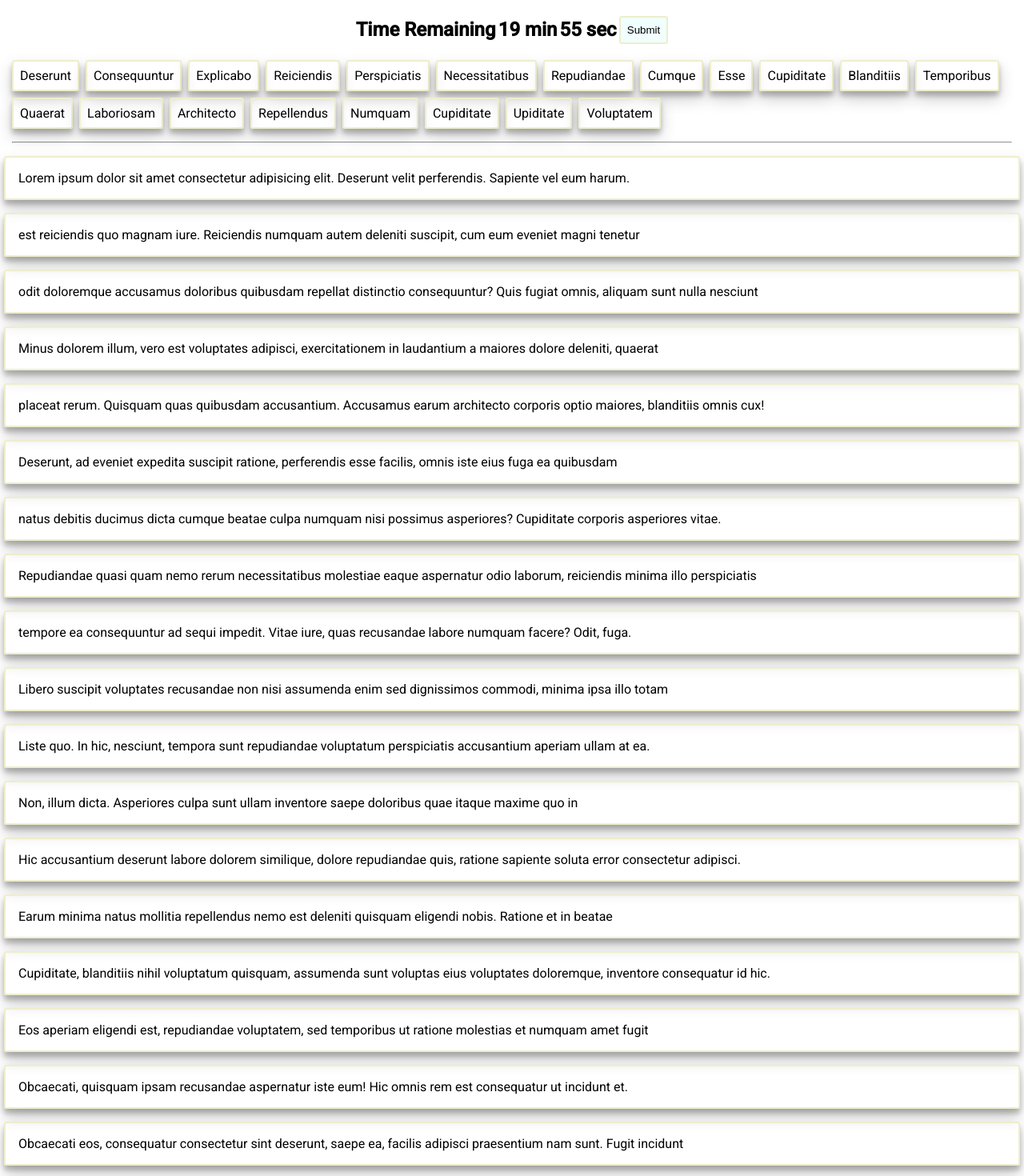
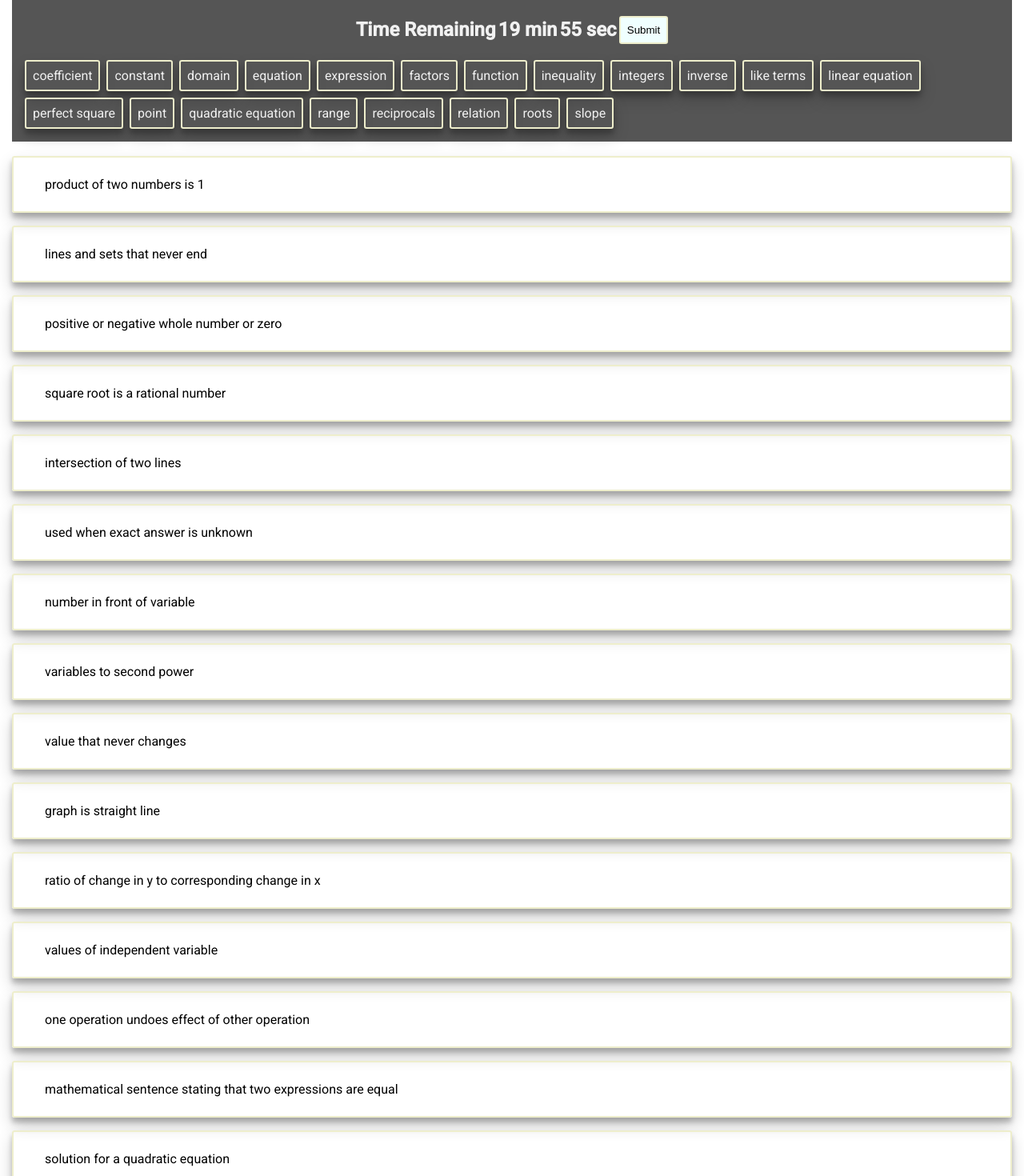
Before and after one commit to Dovernh/Match, an Angular app: page / in a window 1280 px wide. Shown: the top 1470 px of the page at 80% size. Built offline with nearby package versions, Linux system fonts and the light colour scheme.

Commit message:
styling, wording, definition changes

```diff
--- a/src/app/match/match.component.html
+++ b/src/app/match/match.component.html
@@ -1,11 +1,11 @@
 <div class="container">
+  <div class="sticky header" #headerContainer>
     <h2>
       <app-count-down
         [endMinutes]="20"
         (submitted)="submitted()"
       ></app-count-down>
     </h2>
-
     <div class="words">
       <div
         class="word"
@@ -17,10 +17,9 @@
         {{ word.displayName }}
       </div>
     </div>
+  </div>
 
-  <hr />
-
-  <div class="defs">
+  <div class="defs" #defContainer>
     <div class="def-container" *ngFor="let def of defs">
       <div
         class="placeholder"
--- a/src/app/match/match.component.scss
+++ b/src/app/match/match.component.scss
@@ -1,11 +1,23 @@
 .container {
   --primary: #eec;
+
+  .sticky {
+    position: fixed;
+    top: 0;
+    right: 0;
+  }
+
+  .header {
+    background: #555;
+    color: #f1f1f1;
+    margin: 0 15px;
 
     .words {
       display: flex;
       flex-wrap: wrap;
       gap: 0.5rem;
       margin-top: 1rem;
+      padding: 0 1rem 1rem 1rem;
 
       .word {
         padding: 0.5rem;
@@ -16,26 +28,18 @@
           rgba(0, 0, 0, 0.23) 0px 6px 6px;
       }
     }
-
-  hr {
-    margin: 1rem 0;
   }
 
   .defs {
     display: flex;
     flex-direction: column;
-    align-items: center;
     gap: 1rem;
-    margin-top: 1rem;
 
     .def-container {
-      display: flex;
-      flex-direction: column;
       cursor: pointer;
       padding: 0.5rem;
       border-radius: 0.2rem;
       border: 2px solid var(--primary);
-      width: 100%;
       box-shadow: rgba(0, 0, 0, 0.19) 0px 10px 20px,
         rgba(0, 0, 0, 0.23) 0px 6px 6px;
 
@@ -46,7 +50,8 @@
       }
 
       .def {
-        padding: 0.5rem;
+        padding: 1rem;
+        margin: 0 15px;
       }
     }
   }
--- a/src/app/match/match.component.ts
+++ b/src/app/match/match.component.ts
@@ -1,4 +1,11 @@
-import { Component, OnInit } from '@angular/core';
+import {
+  AfterViewInit,
+  Component,
+  ElementRef,
+  HostListener,
+  OnInit,
+  ViewChild,
+} from '@angular/core';
 import { Router } from '@angular/router';
 import { Definition } from '../models/definition.model';
 import { Word } from '../models/word.model';
@@ -8,148 +15,152 @@ import { Word } from '../models/word.model';
   templateUrl: './match.component.html',
   styleUrls: ['./match.component.scss'],
 })
-export class MatchComponent implements OnInit {
+export class MatchComponent implements OnInit, AfterViewInit {
+  @ViewChild('headerContainer') headerContainer!: ElementRef;
+  @ViewChild('defContainer') defContainer!: ElementRef;
+
   selectedWord: string | null = null;
 
   words: Word[] = [
-    { displayName: 'Deserunt', selected: false, assigned: false },
-    { displayName: 'Consequuntur', selected: false, assigned: false },
-    { displayName: 'Explicabo', selected: false, assigned: false },
-    { displayName: 'Reiciendis', selected: false, assigned: false },
-    { displayName: 'Perspiciatis', selected: false, assigned: false },
-    { displayName: 'Necessitatibus', selected: false, assigned: false },
-    { displayName: 'Repudiandae', selected: false, assigned: false },
-    { displayName: 'Cumque', selected: false, assigned: false },
-    { displayName: 'Esse', selected: false, assigned: false },
-    { displayName: 'Cupiditate', selected: false, assigned: false },
-    { displayName: 'Blanditiis ', selected: false, assigned: false },
-    { displayName: 'Temporibus', selected: false, assigned: false },
-    { displayName: 'Quaerat', selected: false, assigned: false },
-    { displayName: 'Laboriosam', selected: false, assigned: false },
-    { displayName: 'Architecto', selected: false, assigned: false },
-    { displayName: 'Repellendus', selected: false, assigned: false },
-    { displayName: 'Numquam', selected: false, assigned: false },
-    { displayName: 'Cupiditate', selected: false, assigned: false },
-    { displayName: 'Upiditate', selected: false, assigned: false },
-    { displayName: 'Voluptatem', selected: false, assigned: false },
+    { displayName: 'coefficient', selected: false, assigned: false },
+    { displayName: 'constant', selected: false, assigned: false },
+    { displayName: 'domain', selected: false, assigned: false },
+    { displayName: 'equation', selected: false, assigned: false },
+    { displayName: 'expression', selected: false, assigned: false },
+    { displayName: 'factors', selected: false, assigned: false },
+    { displayName: 'function', selected: false, assigned: false },
+    { displayName: 'inequality', selected: false, assigned: false },
+    { displayName: 'integers', selected: false, assigned: false },
+    { displayName: 'inverse', selected: false, assigned: false },
+    { displayName: 'like terms ', selected: false, assigned: false },
+    { displayName: 'linear equation', selected: false, assigned: false },
+    { displayName: 'perfect square', selected: false, assigned: false },
+    { displayName: 'point', selected: false, assigned: false },
+    { displayName: 'quadratic equation', selected: false, assigned: false },
+    { displayName: 'range', selected: false, assigned: false },
+    { displayName: 'reciprocals', selected: false, assigned: false },
+    { displayName: 'relation', selected: false, assigned: false },
+    { displayName: 'roots', selected: false, assigned: false },
+    { displayName: 'slope', selected: false, assigned: false },
   ];
 
   defs: Definition[] = [
     {
-      definition:
-        'Lorem ipsum dolor sit amet consectetur adipisicing elit. Deserunt velit perferendis. Sapiente vel eum harum.',
+      definition: 'product of two numbers is 1',
+      assignedWord: '',
+    },
+    {
+      definition: 'lines and sets that never end',
+      assignedWord: '',
+    },
+    {
+      definition: 'positive or negative whole number or zero',
+      assignedWord: '',
+    },
+    {
+      definition: 'square root is a rational number',
+      assignedWord: '',
+    },
+    {
+      definition: 'intersection of two lines',
+      assignedWord: '',
+    },
+    {
+      definition: 'used when exact answer is unknown',
+      assignedWord: '',
+    },
+    {
+      definition: 'number in front of variable',
+      assignedWord: '',
+    },
+    {
+      definition: 'variables to second power',
+      assignedWord: '',
+    },
+    {
+      definition: 'value that never changes',
+      assignedWord: '',
+    },
+    {
+      definition: 'graph is straight line',
+      assignedWord: '',
+    },
+    {
+      definition: 'ratio of change in y to corresponding change in x',
+      assignedWord: '',
+    },
+    {
+      definition: 'values of independent variable',
+      assignedWord: '',
+    },
+    {
+      definition: 'one operation undoes effect of other operation',
       assignedWord: '',
     },
     {
       definition:
-        'est reiciendis quo magnam iure. Reiciendis numquam autem deleniti suscipit, cum eum eveniet magni tenetur',
+        'mathematical sentence stating that two expressions are equal',
+      assignedWord: '',
+    },
+    {
+      definition: 'solution for a quadratic equation',
+      assignedWord: '',
+    },
+    {
+      definition: 'quantities being multiplied',
+      assignedWord: '',
+    },
+    {
+      definition: 'values for dependent variable',
+      assignedWord: '',
+    },
+    {
+      definition: 'value in input has exactly one value in output',
+      assignedWord: '',
+    },
+    {
+      definition: 'contain same variables raised to same power',
+      assignedWord: '',
+    },
+    {
+      definition: 'rectangular arrangement of numbers in rows and columns',
       assignedWord: '',
     },
     {
       definition:
-        'odit doloremque accusamus doloribus quibusdam repellat distinctio consequuntur? Quis fugiat omnis, aliquam sunt nulla nesciunt',
+        'combines numbers and/or variables using mathematical operations',
       assignedWord: '',
     },
     {
-      definition:
-        'Minus dolorem illum, vero est voluptates adipisci, exercitationem in laudantium a maiores dolore deleniti, quaerat',
-      assignedWord: '',
-    },
-    {
-      definition:
-        'placeat rerum. Quisquam quas quibusdam accusantium. Accusamus earum architecto corporis optio maiores, blanditiis omnis cux!',
-      assignedWord: '',
-    },
-    {
-      definition:
-        'Deserunt, ad eveniet expedita suscipit ratione, perferendis esse facilis, omnis iste eius fuga ea quibusdam',
-      assignedWord: '',
-    },
-    {
-      definition:
-        'natus debitis ducimus dicta cumque beatae culpa numquam nisi possimus asperiores? Cupiditate corporis asperiores vitae.',
-      assignedWord: '',
-    },
-    {
-      definition:
-        'Repudiandae quasi quam nemo rerum necessitatibus molestiae eaque aspernatur odio laborum, reiciendis minima illo perspiciatis',
-      assignedWord: '',
-    },
-    {
-      definition:
-        'tempore ea consequuntur ad sequi impedit. Vitae iure, quas recusandae labore numquam facere? Odit, fuga.',
-      assignedWord: '',
-    },
-    {
-      definition:
-        'Libero suscipit voluptates recusandae non nisi assumenda enim sed dignissimos commodi, minima ipsa illo totam',
-      assignedWord: '',
-    },
-    {
-      definition:
-        'Liste quo. In hic, nesciunt, tempora sunt repudiandae voluptatum perspiciatis accusantium aperiam ullam at ea.',
-      assignedWord: '',
-    },
-    {
-      definition:
-        'Non, illum dicta. Asperiores culpa sunt ullam inventore saepe doloribus quae itaque maxime quo in',
-      assignedWord: '',
-    },
-    {
-      definition:
-        'Hic accusantium deserunt labore dolorem similique, dolore repudiandae quis, ratione sapiente soluta error consectetur adipisci.',
-      assignedWord: '',
-    },
-    {
-      definition:
-        'Earum minima natus mollitia repellendus nemo est deleniti quisquam eligendi nobis. Ratione et in beatae',
-      assignedWord: '',
-    },
-    {
-      definition:
-        'Cupiditate, blanditiis nihil voluptatum quisquam, assumenda sunt voluptas eius voluptates doloremque, inventore consequatur id hic.',
-      assignedWord: '',
-    },
-    {
-      definition:
-        'Eos aperiam eligendi est, repudiandae voluptatem, sed temporibus ut ratione molestias et numquam amet fugit',
-      assignedWord: '',
-    },
-    {
-      definition:
-        'Obcaecati, quisquam ipsam recusandae aspernatur iste eum! Hic omnis rem est consequatur ut incidunt et.',
-      assignedWord: '',
-    },
-    {
-      definition:
-        'Obcaecati eos, consequatur consectetur sint deserunt, saepe ea, facilis adipisci praesentium nam sunt. Fugit incidunt',
-      assignedWord: '',
-    },
-    {
-      definition:
-        'Quo voluptas, ea, earum non ut, deleniti odio velit consectetur totam eius. Fugit, magnam praesentium?',
-      assignedWord: '',
-    },
-    {
-      definition:
-        'Eaque fuga cupiditate, at ex tenetur mollitia iste dolore? Quas consequuntur porro corrupti blanditiis illo',
-      assignedWord: '',
-    },
-    {
-      definition:
-        'Asperiores est distinctio perspiciatis, eum doloremque? Repellendus autem atque, voluptate nesciunt veritatis totam dolorum eius.',
-      assignedWord: '',
-    },
-    {
-      definition:
-        'Itaque reiciendis, aspernatur quasi ratione sum, magnam blanditiis atque accusantium, cupiditate nobis in vel eum',
+      definition: 'set of ordered pairs',
       assignedWord: '',
     },
   ];
 
   constructor(private router: Router) {}
 
-  ngOnInit(): void {}
+  ngOnInit(): void {
+    this.words.sort((a, b) =>
+      a.displayName > b.displayName ? 1 : b.displayName < a.displayName ? -1 : 0
+    );
+  }
+
+  ngAfterViewInit(): void {
+    this.adjustDefContainerHeight();
+  }
+
+  @HostListener('window:resize', ['$event'])
+  onResize(): void {
+    this.adjustDefContainerHeight();
+  }
+
+  adjustDefContainerHeight() {
+    const headerHeight = this.headerContainer.nativeElement as HTMLElement;
+
+    (this.defContainer.nativeElement as HTMLElement).style.marginTop = `${
+      headerHeight.clientHeight + 20
+    }px`;
+  }
 
   selectWord(word: string): void {
     this.selectedWord = null;
```
Also changed, not shown: 1 other file (tests, documents, lock files or other folders). Lines whose indentation alone changed are shown as unchanged.
